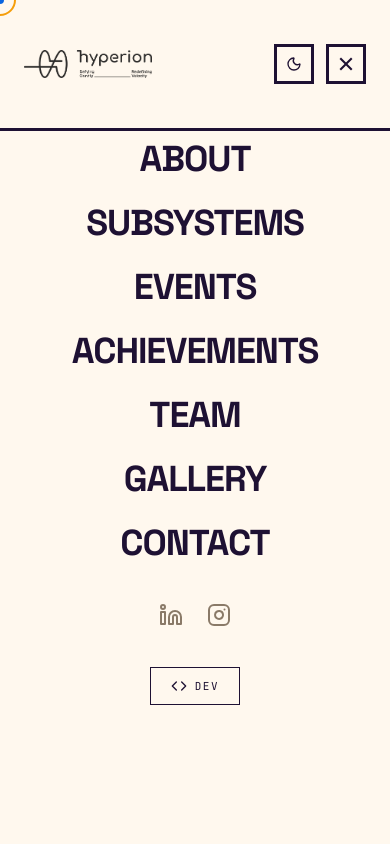
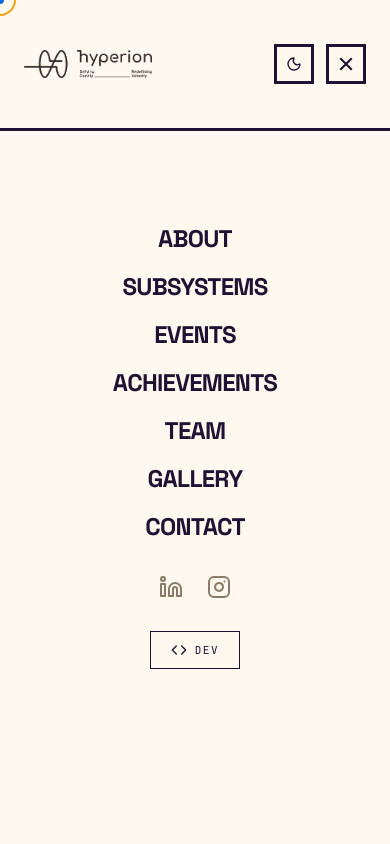
Before and after one commit to BIJJUDAMA/Hyperion-Website, a React (Vite) app: page / in a window 390 px wide. Both pictures are taken after a click on the button 346 px from the left and 64 px from the top of the page. Shown: the top 844 px of the page. Built offline with nearby package versions, Linux system fonts and the light colour scheme.

Commit message:
fix: reduced content size to fit on mobile

```diff
--- a/src/components/Navigation.tsx
+++ b/src/components/Navigation.tsx
@@ -218,7 +218,7 @@ export default function Navigation() {
             animate={{ opacity: 1 }}
             exit={{ opacity: 0 }}
             transition={{ duration: 0.15 }}
-            className="fixed inset-0 z-[49] bg-brutal-bg flex flex-col items-center justify-center gap-6 overflow-y-auto py-24"
+            className="fixed inset-0 z-[49] bg-brutal-bg flex flex-col items-center justify-center gap-4 overflow-y-auto pt-36 pb-24"
           >
             {navItems.map((item, i) => (
               <motion.button
@@ -228,7 +228,7 @@ export default function Navigation() {
                 exit={{ opacity: 0, x: 30 }}
                 transition={{ delay: i * 0.04, duration: 0.2 }}
                 onClick={() => scrollToSection(item.target)}
-                className="font-display text-4xl font-bold uppercase tracking-[-0.03em] text-brutal-fg
+                className="font-display text-2xl font-bold uppercase tracking-[-0.03em] text-brutal-fg
                            hover:text-brutal-accent transition-colors"
               >
                 {item.label}
```
